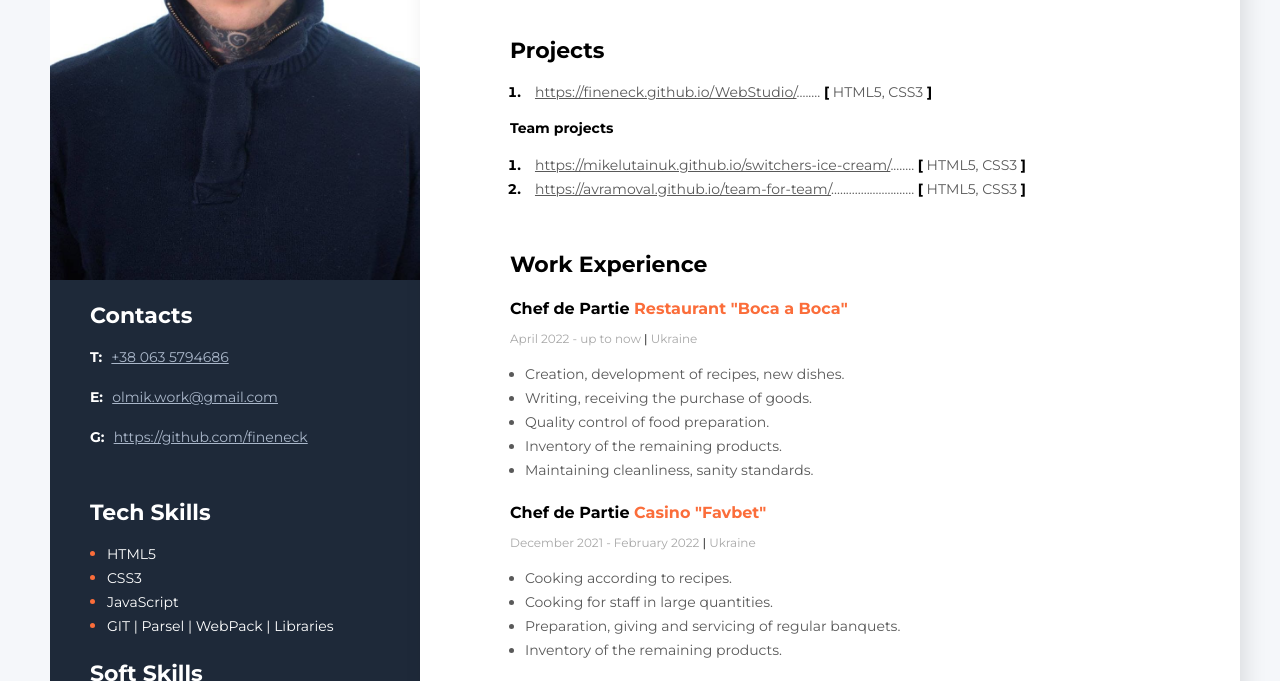
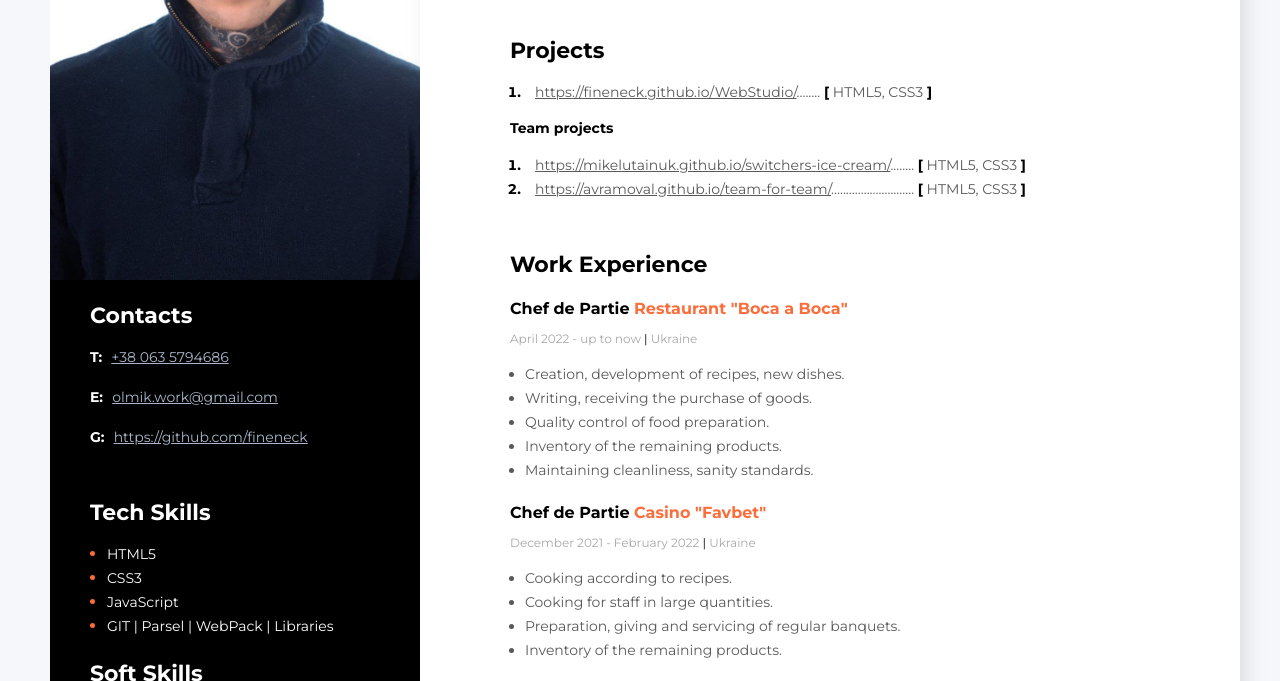
Before and after one commit to fineneck/CV, a plain HTML site: page index.html in a window 1280 px wide. Shown: the part 295-976 px from the top of the page. Drawn offline with nearby package versions, Linux system fonts and the light colour scheme.

Commit message:
Update styles.css

```diff
--- a/styles/styles.css
+++ b/styles/styles.css
@@ -195,10 +195,9 @@ margin-bottom: 10px;
 /* sidebar styles */
 
 .sidebar {
-    background-color: #1E2939;
+    background-color: #000;
     padding-top: 20px;
     width: 370px;
-
 }
 
 .photo {
```
